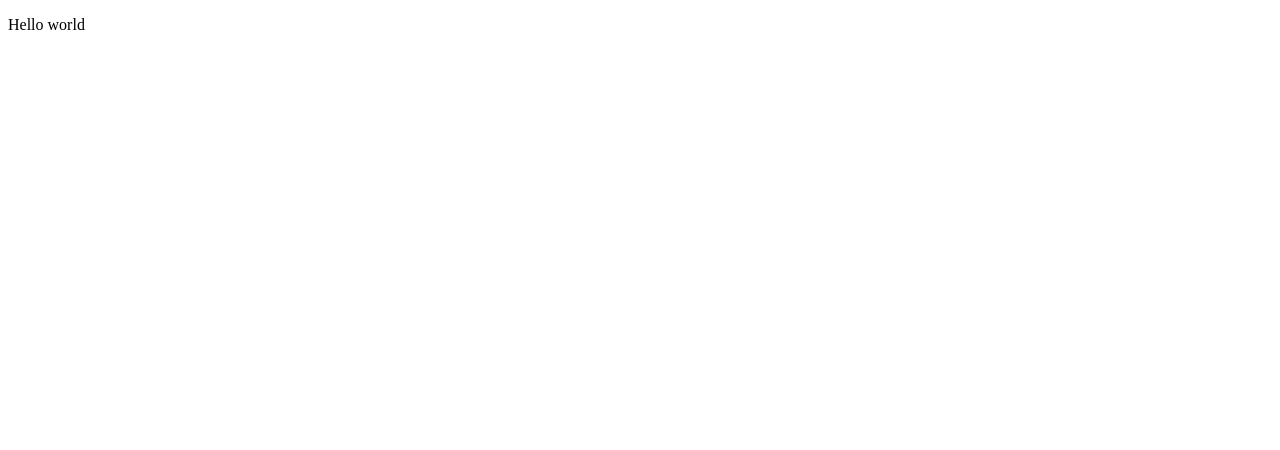
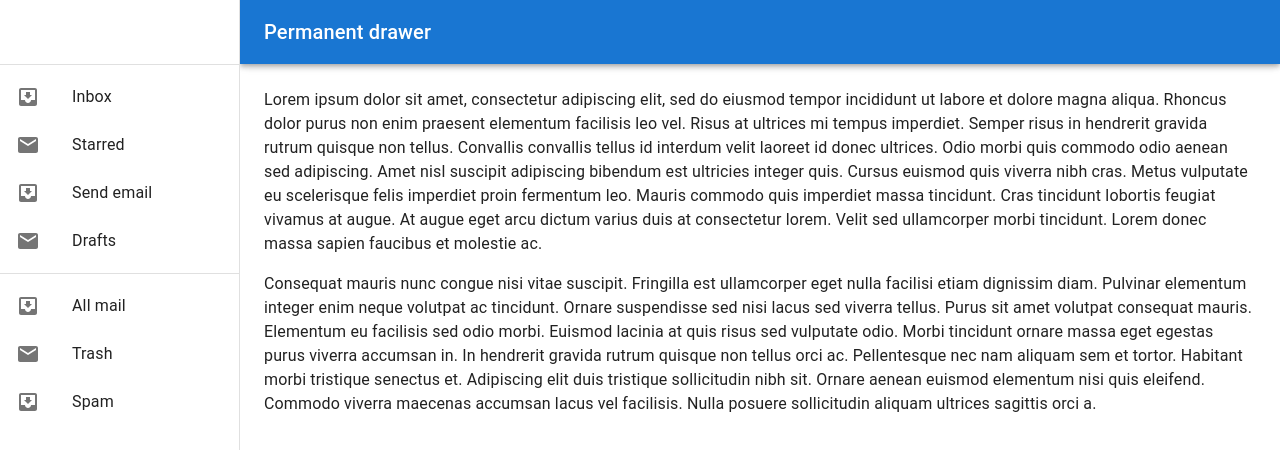
Before and after one commit to tyange/pian-react-ts, a React (Vite) app: page / in a window 1280 px wide. Shown: the top 450 px of the page. Built offline with nearby package versions, Linux system fonts and the light colour scheme.

Commit message:
fake layout 추가

```diff
--- a/src/App.tsx
+++ b/src/App.tsx
@@ -1,11 +1,12 @@
 import "./App.css";
+import Layout from "./components/layout/Layout";
 
-function App() {
+const App = () => {
   return (
     <div className="App">
-      <p>Hello world</p>
+      <Layout />
     </div>
   );
-}
+};
 
 export default App;
--- /dev/null
+++ b/src/components/header/Header.tsx
@@ -0,0 +1,26 @@
+import CssBaseline from "@mui/material/CssBaseline";
+import AppBar from "@mui/material/AppBar";
+import Toolbar from "@mui/material/Toolbar";
+import Typography from "@mui/material/Typography";
+
+const Header = () => {
+  const drawerWidth = 240;
+
+  return (
+    <>
+      <CssBaseline />
+      <AppBar
+        position="fixed"
+        sx={{ width: `calc(100% - ${drawerWidth}px)`, ml: `${drawerWidth}px` }}
+      >
+        <Toolbar>
+          <Typography variant="h6" noWrap component="div">
+            Permanent drawer
+          </Typography>
+        </Toolbar>
+      </AppBar>
+    </>
+  );
+};
+
+export default Header;
--- /dev/null
+++ b/src/components/layout/Layout.tsx
@@ -0,0 +1,17 @@
+import Box from "@mui/material/Box";
+
+import Header from "../header/Header";
+import Main from "../main/Main";
+import SideBar from "../side-bar/SideBar";
+
+const Layout = () => {
+  return (
+    <Box sx={{ display: "flex" }}>
+      <Header />
+      <SideBar />
+      <Main />
+    </Box>
+  );
+};
+
+export default Layout;
--- /dev/null
+++ b/src/components/main/Main.tsx
@@ -0,0 +1,44 @@
+import Box from "@mui/material/Box";
+import Toolbar from "@mui/material/Toolbar";
+import Typography from "@mui/material/Typography";
+
+const Main = () => {
+  return (
+    <Box
+      component="main"
+      sx={{ flexGrow: 1, bgcolor: "background.default", p: 3 }}
+    >
+      <Toolbar />
+      <Typography paragraph>
+        Lorem ipsum dolor sit amet, consectetur adipiscing elit, sed do eiusmod
+        tempor incididunt ut labore et dolore magna aliqua. Rhoncus dolor purus
+        non enim praesent elementum facilisis leo vel. Risus at ultrices mi
+        tempus imperdiet. Semper risus in hendrerit gravida rutrum quisque non
+        tellus. Convallis convallis tellus id interdum velit laoreet id donec
+        ultrices. Odio morbi quis commodo odio aenean sed adipiscing. Amet nisl
+        suscipit adipiscing bibendum est ultricies integer quis. Cursus euismod
+        quis viverra nibh cras. Metus vulputate eu scelerisque felis imperdiet
+        proin fermentum leo. Mauris commodo quis imperdiet massa tincidunt. Cras
+        tincidunt lobortis feugiat vivamus at augue. At augue eget arcu dictum
+        varius duis at consectetur lorem. Velit sed ullamcorper morbi tincidunt.
+        Lorem donec massa sapien faucibus et molestie ac.
+      </Typography>
+      <Typography paragraph>
+        Consequat mauris nunc congue nisi vitae suscipit. Fringilla est
+        ullamcorper eget nulla facilisi etiam dignissim diam. Pulvinar elementum
+        integer enim neque volutpat ac tincidunt. Ornare suspendisse sed nisi
+        lacus sed viverra tellus. Purus sit amet volutpat consequat mauris.
+        Elementum eu facilisis sed odio morbi. Euismod lacinia at quis risus sed
+        vulputate odio. Morbi tincidunt ornare massa eget egestas purus viverra
+        accumsan in. In hendrerit gravida rutrum quisque non tellus orci ac.
+        Pellentesque nec nam aliquam sem et tortor. Habitant morbi tristique
+        senectus et. Adipiscing elit duis tristique sollicitudin nibh sit.
+        Ornare aenean euismod elementum nisi quis eleifend. Commodo viverra
+        maecenas accumsan lacus vel facilisis. Nulla posuere sollicitudin
+        aliquam ultrices sagittis orci a.
+      </Typography>
+    </Box>
+  );
+};
+
+export default Main;
--- /dev/null
+++ b/src/components/side-bar/SideBar.tsx
@@ -0,0 +1,59 @@
+import Drawer from "@mui/material/Drawer";
+import Toolbar from "@mui/material/Toolbar";
+import List from "@mui/material/List";
+import Divider from "@mui/material/Divider";
+import ListItem from "@mui/material/ListItem";
+import ListItemButton from "@mui/material/ListItemButton";
+import ListItemIcon from "@mui/material/ListItemIcon";
+import ListItemText from "@mui/material/ListItemText";
+import InboxIcon from "@mui/icons-material/MoveToInbox";
+import MailIcon from "@mui/icons-material/Mail";
+
+const SideBar = () => {
+  const drawerWidth = 240;
+
+  return (
+    <Drawer
+      sx={{
+        width: drawerWidth,
+        flexShrink: 0,
+        "& .MuiDrawer-paper": {
+          width: drawerWidth,
+          boxSizing: "border-box",
+        },
+      }}
+      variant="permanent"
+      anchor="left"
+    >
+      <Toolbar />
+      <Divider />
+      <List>
+        {["Inbox", "Starred", "Send email", "Drafts"].map((text, index) => (
+          <ListItem key={text} disablePadding>
+            <ListItemButton>
+              <ListItemIcon>
+                {index % 2 === 0 ? <InboxIcon /> : <MailIcon />}
+              </ListItemIcon>
+              <ListItemText primary={text} />
+            </ListItemButton>
+          </ListItem>
+        ))}
+      </List>
+      <Divider />
+      <List>
+        {["All mail", "Trash", "Spam"].map((text, index) => (
+          <ListItem key={text} disablePadding>
+            <ListItemButton>
+              <ListItemIcon>
+                {index % 2 === 0 ? <InboxIcon /> : <MailIcon />}
+              </ListItemIcon>
+              <ListItemText primary={text} />
+            </ListItemButton>
+          </ListItem>
+        ))}
+      </List>
+    </Drawer>
+  );
+};
+
+export default SideBar;
```
Also changed, not shown: package.json (+7 -1 lines), 1 other file (tests, documents, lock files or other folders).
